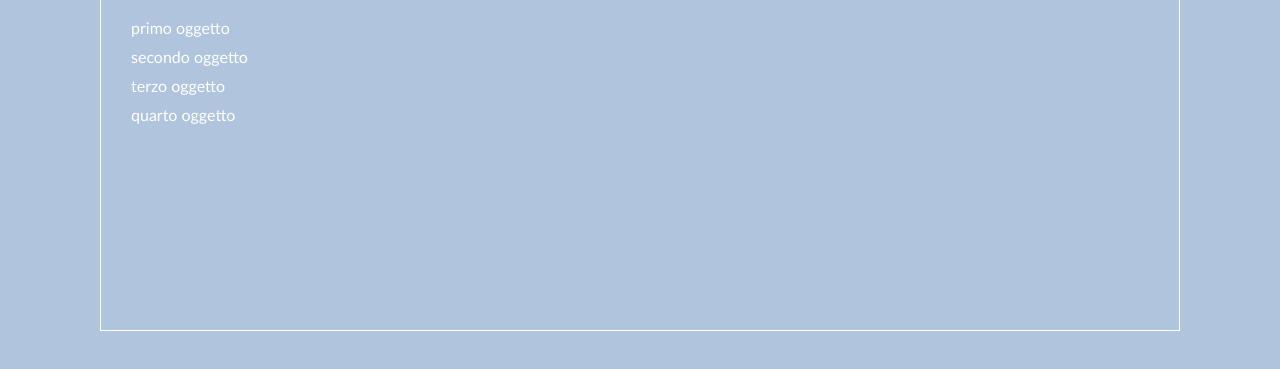
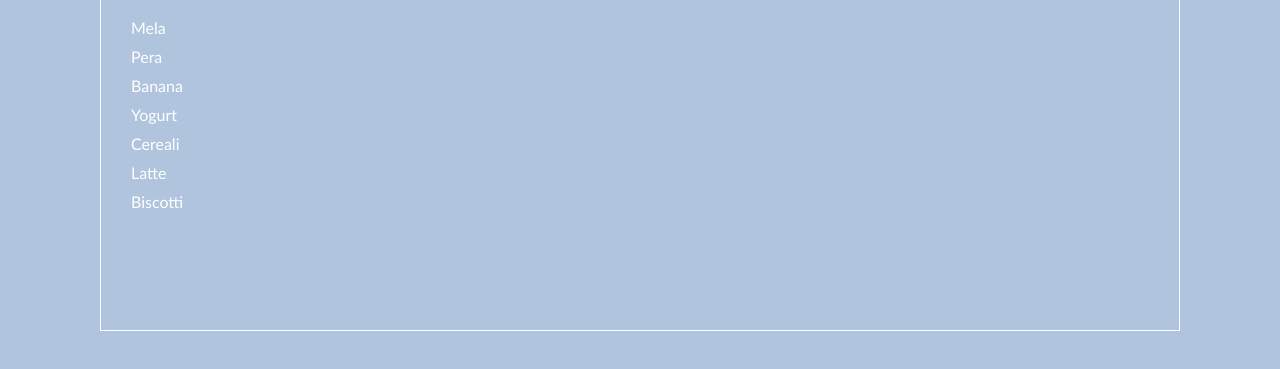
Before and after one commit to aldoaquino451/js-lista-spesa, a plain HTML site: page index.html in a window 1280 px wide. Shown: the part 169-538 px from the top of the page. Drawn offline with Linux system fonts and the light colour scheme.

Commit message:
[add] ciclo while per per gli elementi li

```diff
--- a/css/style.css
+++ b/css/style.css
@@ -26,4 +26,5 @@ h1 {
 li {
   list-style: none;
   padding-bottom: 10px;
+  text-transform: capitalize;
 }
--- a/index.html
+++ b/index.html
@@ -20,7 +20,7 @@
 
     <h1>Cosa comprare al supermercato: </h1>
 
-    <ul>
+    <ul id="shopping-list">
 
       <li>primo oggetto</li>
       <li>secondo oggetto</li>
--- a/js/script.js
+++ b/js/script.js
@@ -0,0 +1,37 @@
+/*
+  1. Salva in un array gli elementi della lista spesa
+  2. Richiama l'elemento ul nell'html e resettalo
+  3. Crea l'elemtento li
+  4. Aggiugni un elemento li per ogni elemento della lista
+*/
+
+// 1.
+const shoppingArr = [
+  'mela',
+  'pera',
+  'banana',
+  'yogurt',
+  'cereali',
+  'latte',
+  'biscotti'
+]
+
+// 2.
+const shoppingContainer = document.querySelector('#shopping-list');
+shoppingContainer.innerHTML = '';
+
+// 3.
+const shoppingItem = document.createElement('li');
+
+// 4.
+let counter = 0;
+
+while ( counter < shoppingArr.length ) {
+  shoppingContainer.innerHTML += `<li class="item">${shoppingArr[counter]}</li>`
+  counter ++ ;
+}
+
+//// 4.
+// for ( i = 0; i < shoppingArr.length; i++ ) {
+//   shoppingContainer.innerHTML += `<li class="item">${shoppingArr[i]}</li>`;
+// };
```
